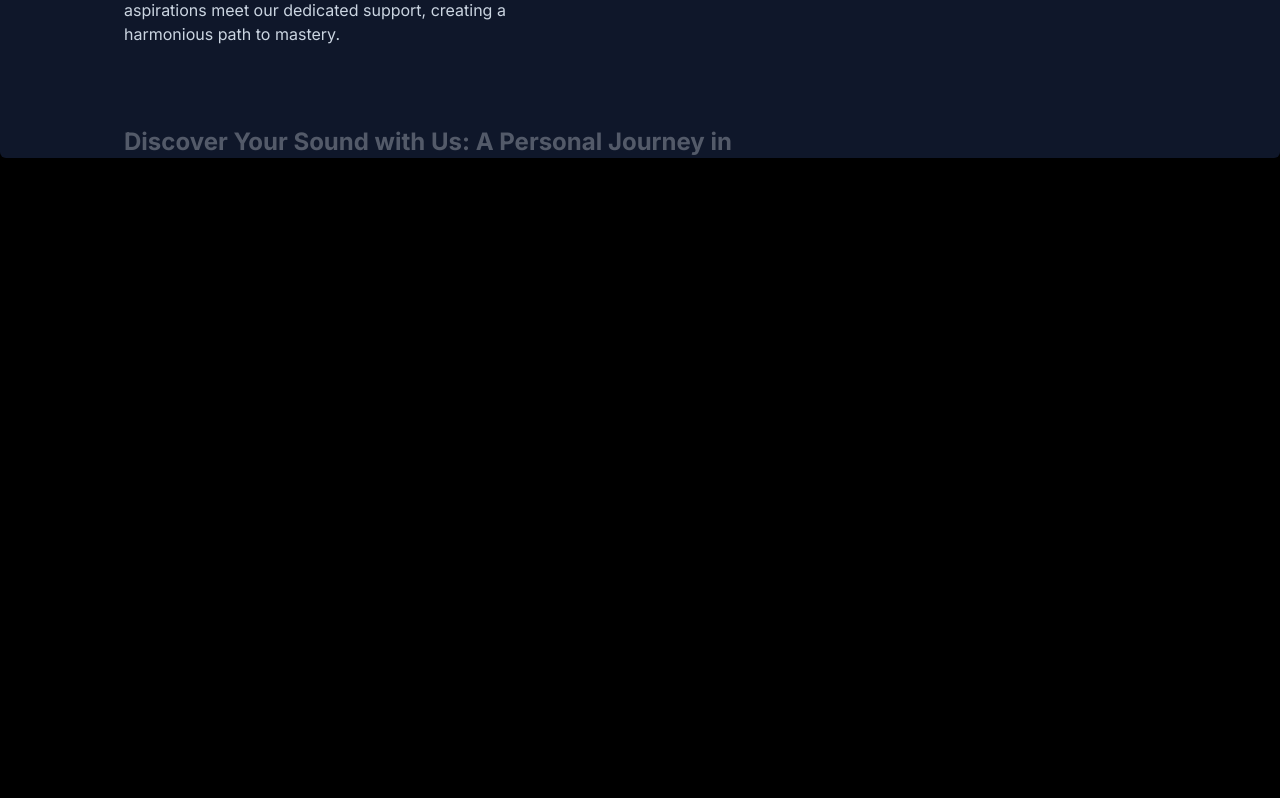
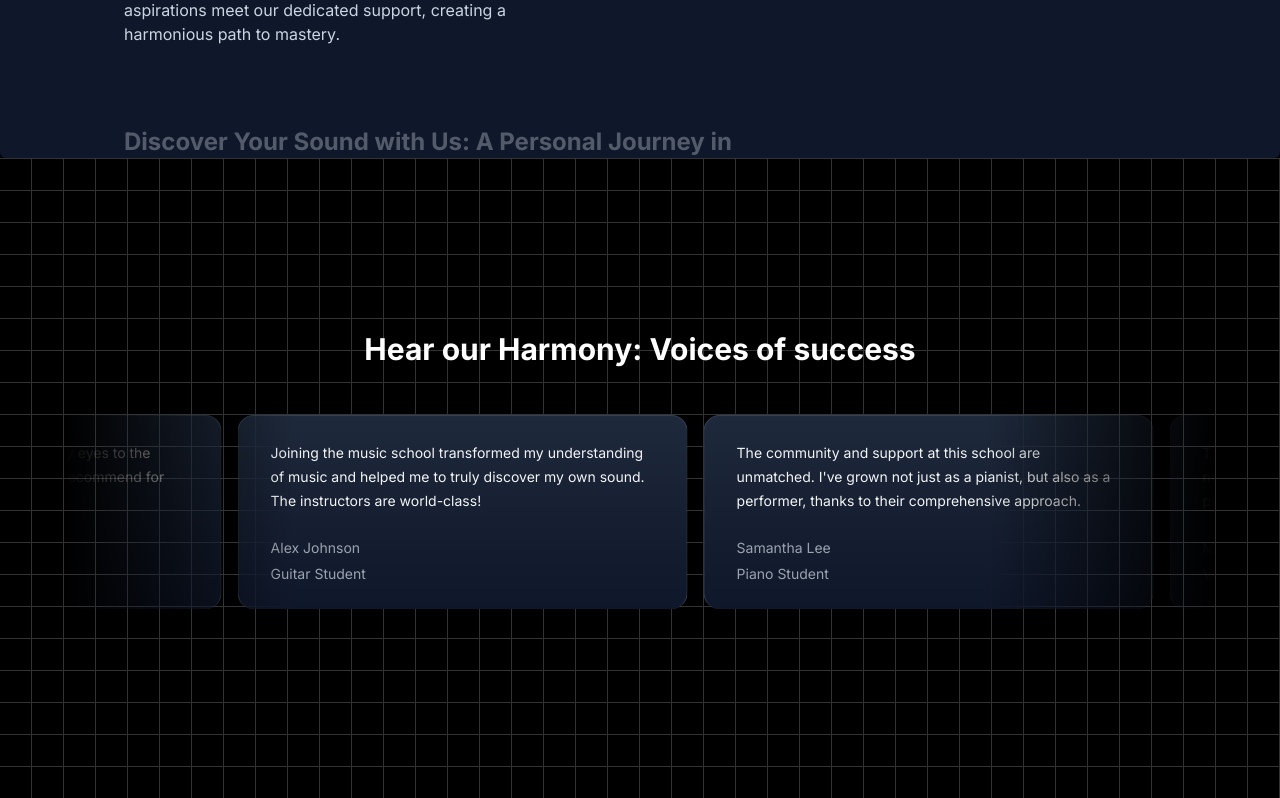
Before and after one commit to Shaaz383/my-music-website, a Next.js app: page / in a window 1280 px wide. Shown: the part 1670-2468 px from the top of the page. Before the commit the page ends 1828 px from the top, so only its background shows below. Built offline with nearby package versions, Linux system fonts and the light colour scheme.

Commit message:
add  infinnite card and grid layout

```diff
--- a/package.json
+++ b/package.json
@@ -11,6 +11,7 @@
   "dependencies": {
     "clsx": "^2.1.1",
     "framer-motion": "^11.2.10",
+    "mini-svg-data-uri": "^1.4.4",
     "next": "14.2.4",
     "react": "^18",
     "react-dom": "^18",
--- a/src/app/page.tsx
+++ b/src/app/page.tsx
@@ -1,5 +1,6 @@
 import FeaturedCourses from "@/components/FeaturedCourses";
 import HeroSection from "@/components/HeroSection";
+import MusicSchoolTestimonials from "@/components/MusicSchoolTestimonials";
 import WhyChooseUs from "@/components/WhyChooseUs";
 
 
@@ -11,6 +12,7 @@
     <HeroSection/>
     <FeaturedCourses/>
     <WhyChooseUs/>
+    <MusicSchoolTestimonials/>
    </main>
   );
 }
--- /dev/null
+++ b/src/components/MusicSchoolTestimonials.tsx
@@ -0,0 +1,54 @@
+'use client'
+import { InfiniteMovingCards } from "./ui/infinite-moving-cards";
+
+const musicSchoolTestimonials = [
+    {
+      quote:
+        'Joining the music school transformed my understanding of music and helped me to truly discover my own sound. The instructors are world-class!',
+      name: 'Alex Johnson',
+      title: 'Guitar Student',
+    },
+    {
+      quote:
+        "The community and support at this school are unmatched. I've grown not just as a pianist, but also as a performer, thanks to their comprehensive approach.",
+      name: 'Samantha Lee',
+      title: 'Piano Student',
+    },
+    {
+      quote:
+        "This school offered me the tools and confidence to take my singing to the next level. I'm endlessly grateful for the personalized coaching.",
+      name: 'Michael Chen',
+      title: 'Vocal Student',
+    },
+    {
+      quote:
+        'As a violinist, finding the right mentor can be challenging, but this school matched me with a teacher who truly understands my goals and challenges.',
+      name: 'Emily Taylor',
+      title: 'Violin Student',
+    },
+    {
+      quote:
+        'The production courses here opened my eyes to the intricacies of music production. Highly recommend for any aspiring producers!',
+      name: 'Chris Morales',
+      title: 'Music Production Student',
+    },
+  ];
+
+function MusicSchoolTestimonials() {
+  return (
+    <div className="h-[40rem] w-full dark:bg-black dark:bg-grid-white/[0.2] relative flex flex-col items-center justify-center overflow-hidden">
+        <h2 className="text-3xl font-bold text-center mb-8 z-10">Hear our Harmony: Voices of success</h2>
+        <div className="flex justify-center w-full overflow-hidden px-4 sm:px-6 lg:px-8">
+            <div className="w-full max-w-6xl">
+            <InfiniteMovingCards
+                items={musicSchoolTestimonials}
+                direction="right"
+                speed="slow"
+      />
+            </div>
+        </div>
+    </div>
+  )
+}
+
+export default MusicSchoolTestimonials
--- /dev/null
+++ b/src/components/ui/infinite-moving-cards.tsx
@@ -0,0 +1,121 @@
+"use client";
+
+import { cn } from "@/utils/cn";
+import React, { useEffect, useState } from "react";
+
+export const InfiniteMovingCards = ({
+  items,
+  direction = "left",
+  speed = "fast",
+  pauseOnHover = true,
+  className,
+}: {
+  items: {
+    quote: string;
+    name: string;
+    title: string;
+  }[];
+  direction?: "left" | "right";
+  speed?: "fast" | "normal" | "slow";
+  pauseOnHover?: boolean;
+  className?: string;
+}) => {
+  const containerRef = React.useRef<HTMLDivElement>(null);
+  const scrollerRef = React.useRef<HTMLUListElement>(null);
+
+  useEffect(() => {
+    addAnimation();
+  }, []);
+  const [start, setStart] = useState(false);
+  function addAnimation() {
+    if (containerRef.current && scrollerRef.current) {
+      const scrollerContent = Array.from(scrollerRef.current.children);
+
+      scrollerContent.forEach((item) => {
+        const duplicatedItem = item.cloneNode(true);
+        if (scrollerRef.current) {
+          scrollerRef.current.appendChild(duplicatedItem);
+        }
+      });
+
+      getDirection();
+      getSpeed();
+      setStart(true);
+    }
+  }
+  const getDirection = () => {
+    if (containerRef.current) {
+      if (direction === "left") {
+        containerRef.current.style.setProperty(
+          "--animation-direction",
+          "forwards"
+        );
+      } else {
+        containerRef.current.style.setProperty(
+          "--animation-direction",
+          "reverse"
+        );
+      }
+    }
+  };
+  const getSpeed = () => {
+    if (containerRef.current) {
+      if (speed === "fast") {
+        containerRef.current.style.setProperty("--animation-duration", "20s");
+      } else if (speed === "normal") {
+        containerRef.current.style.setProperty("--animation-duration", "40s");
+      } else {
+        containerRef.current.style.setProperty("--animation-duration", "80s");
+      }
+    }
+  };
+  return (
+    <div
+      ref={containerRef}
+      className={cn(
+        "scroller relative z-20  max-w-7xl overflow-hidden  [mask-image:linear-gradient(to_right,transparent,white_20%,white_80%,transparent)]",
+        className
+      )}
+    >
+      <ul
+        ref={scrollerRef}
+        className={cn(
+          " flex min-w-full shrink-0 gap-4 py-4 w-max flex-nowrap",
+          start && "animate-scroll ",
+          pauseOnHover && "hover:[animation-play-state:paused]"
+        )}
+      >
+        {items.map((item, idx) => (
+          <li
+            className="w-[350px] max-w-full relative rounded-2xl border border-b-0 flex-shrink-0 border-slate-700 px-8 py-6 md:w-[450px]"
+            style={{
+              background:
+                "linear-gradient(180deg, var(--slate-800), var(--slate-900)",
+            }}
+            key={item.name}
+          >
+            <blockquote>
+              <div
+                aria-hidden="true"
+                className="user-select-none -z-1 pointer-events-none absolute -left-0.5 -top-0.5 h-[calc(100%_+_4px)] w-[calc(100%_+_4px)]"
+              ></div>
+              <span className=" relative z-20 text-sm leading-[1.6] text-gray-100 font-normal">
+                {item.quote}
+              </span>
+              <div className="relative z-20 mt-6 flex flex-row items-center">
+                <span className="flex flex-col gap-1">
+                  <span className=" text-sm leading-[1.6] text-gray-400 font-normal">
+                    {item.name}
+                  </span>
+                  <span className=" text-sm leading-[1.6] text-gray-400 font-normal">
+                    {item.title}
+                  </span>
+                </span>
+              </div>
+            </blockquote>
+          </li>
+        ))}
+      </ul>
+    </div>
+  );
+};
--- a/tailwind.config.ts
+++ b/tailwind.config.ts
@@ -1,4 +1,6 @@
 import type { Config } from "tailwindcss";
+
+const svgToDataUri = require("mini-svg-data-uri");
 
 const colors = require("tailwindcss/colors");
 const {
@@ -18,6 +20,29 @@
 }
 
 
+function addSvgPatterns({ matchUtilities, theme }: any) {
+  matchUtilities(
+    {
+      'bg-grid': (value: any) => ({
+        backgroundImage: `url("${svgToDataUri(
+          `<svg xmlns="http://www.w3.org/2000/svg" viewBox="0 0 32 32" width="32" height="32" fill="none" stroke="${value}"><path d="M0 .5H31.5V32"/></svg>`
+        )}")`,
+      }),
+      'bg-grid-small': (value: any) => ({
+        backgroundImage: `url("${svgToDataUri(
+          `<svg xmlns="http://www.w3.org/2000/svg" viewBox="0 0 32 32" width="8" height="8" fill="none" stroke="${value}"><path d="M0 .5H31.5V32"/></svg>`
+        )}")`,
+      }),
+      'bg-dot': (value: any) => ({
+        backgroundImage: `url("${svgToDataUri(
+          `<svg xmlns="http://www.w3.org/2000/svg" viewBox="0 0 32 32" width="16" height="16" fill="none"><circle fill="${value}" id="pattern-circle" cx="10" cy="10" r="1.6257413380501518"></circle></svg>`
+        )}")`,
+      }),
+    },
+    { values: flattenColorPalette(theme('backgroundColor')), type: 'color' }
+  );
+}
+
 const config: Config = {
   content: [
     "./src/pages/**/*.{js,ts,jsx,tsx,mdx}",
@@ -31,6 +56,8 @@
 
       animation: {
         spotlight: "spotlight 2s ease .75s 1 forwards",
+        scroll:
+        "scroll var(--animation-duration, 40s) var(--animation-direction, forwards) linear infinite",
       },
       keyframes: {
         spotlight: {
@@ -43,6 +70,11 @@
             transform: "translate(-50%,-40%) scale(1)",
           },
         },
+        scroll: {
+          to: {
+            transform: "translate(calc(-50% - 0.5rem))",
+          },
+        },
       },
       backgroundImage: {
         "gradient-radial": "radial-gradient(var(--tw-gradient-stops))",
@@ -51,6 +83,6 @@
       },
     },
   },
-  plugins: [addVariablesForColors],
+  plugins: [addVariablesForColors , addSvgPatterns],
 };
 export default config;
```
Also changed, not shown: 1 other file (tests, documents, lock files or other folders).
